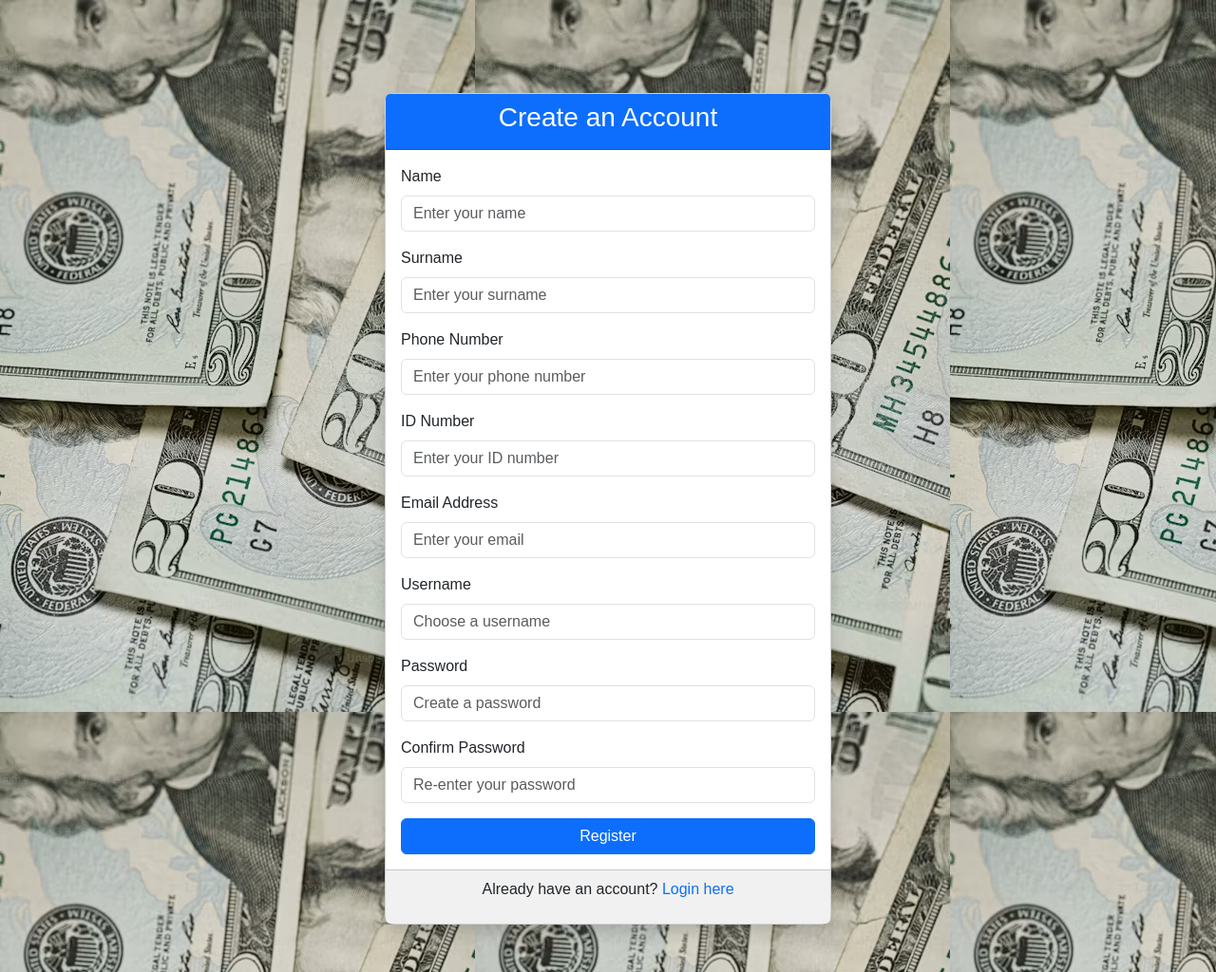
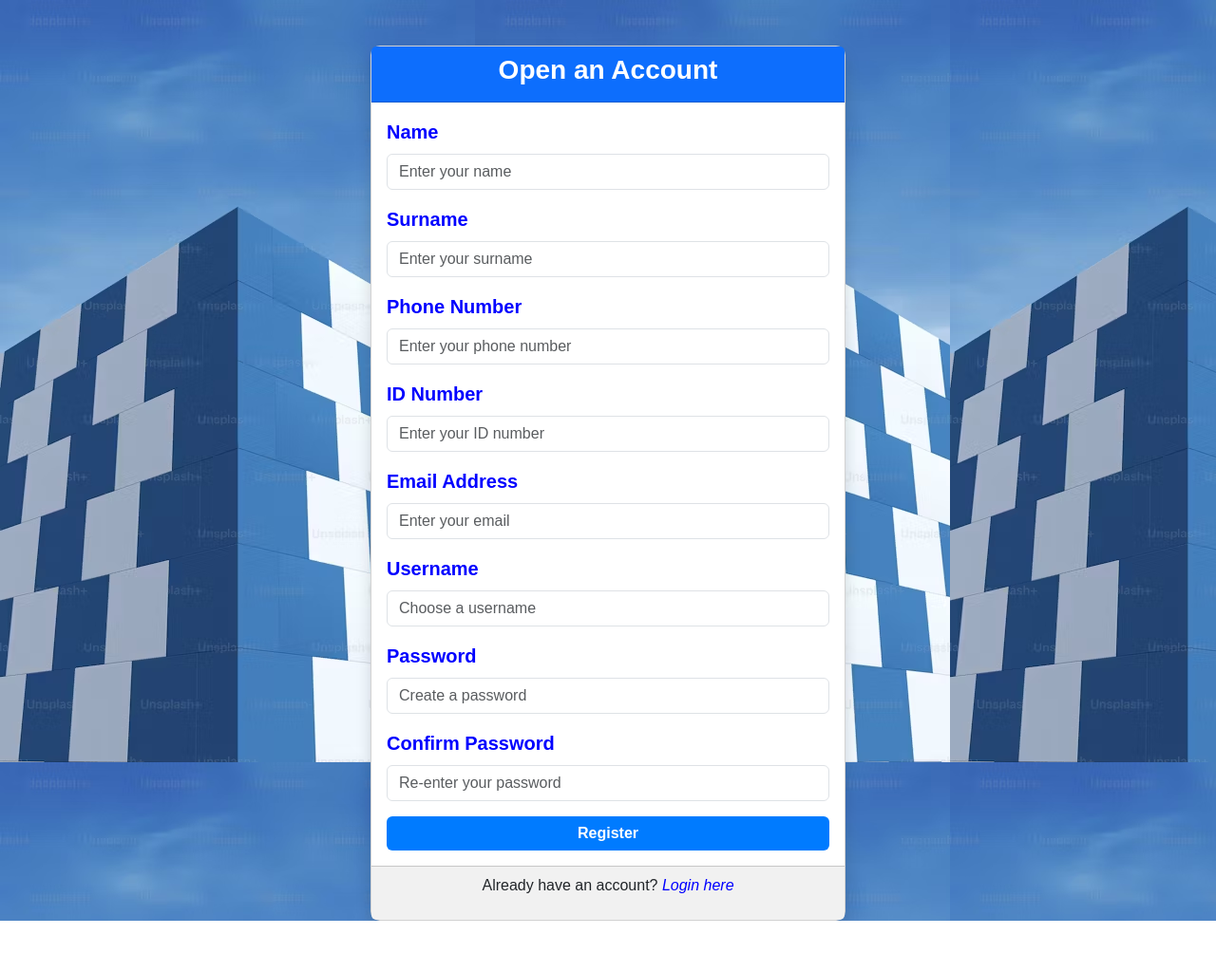
Before and after one commit to kayakazitapane/bank-app, a Flask app: page /register in a window 1280 px wide. Shown: the whole page at 95% size. After the commit the page ends 970 px from the top, so only its background shows below. Run offline with Flask 3, Linux system fonts and the light colour scheme.

Commit message:
initial commit

```diff
--- /dev/null
+++ b/database/asiphehashe@gmail.com_accounts.txt
@@ -0,0 +1 @@
+Savings,0.0
--- /dev/null
+++ b/database/asiphehashe@gmail.com_transactions.txt
@@ -0,0 +1 @@
+2024-11-21 22:40:39,Deposit,50000.0,Deposit to main account,50000.0
--- a/database/users.txt
+++ b/database/users.txt
@@ -3,3 +3,4 @@ Emkay,Yamani,0874523752,0011145698081,amkele@gmail.com,amkele@gmail.com,730789f9
 test ,one ,12345678,123456789,test@one.com,testOne ,8776f108e247ab1e2b323042c049c266407c81fbad41bde1e8dfc1bb66fd267e,12.0
 1286290014,test ,one ,12345678,123456,test@one1.com,testOnes,8776f108e247ab1e2b323042c049c266407c81fbad41bde1e8dfc1bb66fd267e,523.5
 3155995794,lindo,yebo,0783456783,0707071176894,londo@gmail.com,londo@gmail.com,3569df0f4f3170ba0ea5da919f2f0ad52e440747889877fe36d56cde0d4504ea,0.0
+1760907920,Asiphe,hashe,0784567894,9912201094080,asiphehashe@gmail.com,asiphehashe@gmail.com,f47ef05fa306cf3f5e1debb9946b9fbfcddc9eaa89b94a89f26db71a962eb478,50000.0
--- a/templates/dashboard.html
+++ b/templates/dashboard.html
@@ -9,7 +9,7 @@
     <style>
         /* Background styling */
         body {
-            background: url('/static/images/dashboard.jpg') no-repeat center center fixed;
+            background: url('/static/images/dash.avif ') no-repeat center center fixed;
             background-size: cover;
             color: yellow;
             min-height: 100vh;
--- a/templates/register.html
+++ b/templates/register.html
@@ -9,24 +9,36 @@
     <link rel="stylesheet" href="{{ url_for('static', filename='styles.css') }}"> <!-- Link to your custom CSS if needed -->
 <style>
  body {
-            background-image: url('/static/images/register.jpg');') ;
+            background-image: url('/static/images/reg.avif');') ;
             background-size: cover;
             color:pink;
             height: 100vh;
             display: flex;
             flex-direction: column;
             justify-content: space-between;
-        }
-.col-md-6{
-    padding: 50px;
-    color:pink;
-}
-              >
 
+     .card {
+        background-color: white; /* Pink background for the form container */
+        width: 500px; /* Set the desired width */
+        margin: 0 auto; /* Center the form horizontally */
+    }
+ .form-label {
+        font-weight: bold; /* Makes form labels bold */
+        font-size: 20px;
+     color: blue;
+    }
+    .card-body, .form-label, .card-header h3, .btn-primary {
+        font-weight: bold; /* Makes the text bold */
+    }
 
-
-
-
+    .btn-primary {
+        background-color: #007bff; /* Keeps button color consistent */
+        border: none;
+    }
+    .card-footer a {  /* Targets the link inside the card footer */
+        font-style: italic; /* Makes "Login here" italic */
+        color:blue;
+    }
 </style>
 </head>
 
@@ -36,7 +48,7 @@
             <div class="col-md-6">
                 <div class="card shadow">
                     <div class="card-header text-center bg-primary text-white">
-                        <h3>Create an Account</h3>
+                        <h3>Open an Account</h3>
                     </div>
                     <div class="card-body">
                         <!-- Flash messages -->
```
Also changed, not shown: templates/login.html (+2 -5 lines), static/images/dash.avif (added), static/images/dashboard.jpg (deleted), static/images/login.avif (added), static/images/login.jpg (deleted), static/images/reg.avif (added), static/images/register.jpg (deleted).
